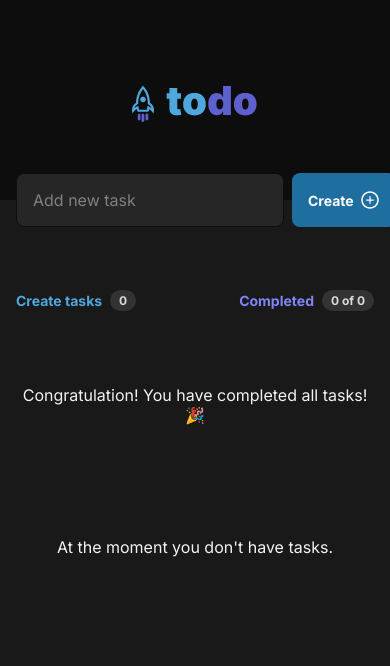
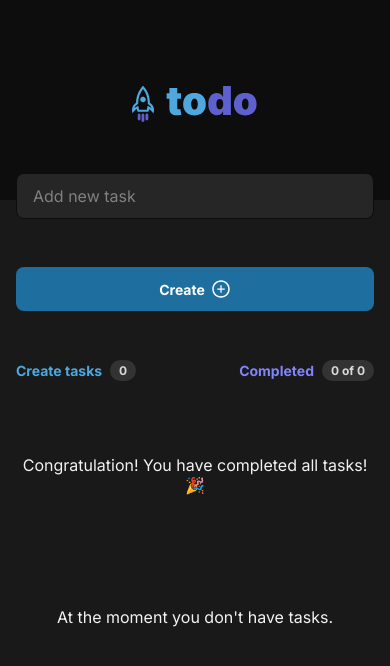
Before and after one commit to luigilesca/todo-app-react-2022, a React (Vite) app: page / in a window 390 px wide. Shown: the top 666 px of the page. Built offline with nearby package versions, Linux system fonts and the light colour scheme.

Commit message:
fix mobile UI

```diff
--- a/src/components/Header/Header.jsx
+++ b/src/components/Header/Header.jsx
@@ -61,9 +61,12 @@
             type='text'
             placeholder='Add new task'
           />
+
           <button>
             Create
-            <AiOutlinePlusCircle size={20} />
+            <span>
+              <AiOutlinePlusCircle size={20} />
+            </span>
           </button>
 
           {titleIsInvalid && <p className={styles.info}>Write your next task</p>}
--- a/src/components/Header/Header.module.css
+++ b/src/components/Header/Header.module.css
@@ -54,3 +54,43 @@
   color: orange;
   font-size: 14px;
 }
+
+@media screen and (max-width: 768px) {
+  .newTaskForm {
+    display: flex;
+    flex-direction: column;
+  }
+
+  .newTaskForm input {
+    width: 100%;
+    height: 100%;
+    display: flex;
+    padding: 12px 16px;
+    margin: 0 auto;
+  }
+
+  .newTaskForm button {
+    width: 100%;
+    height: 100%;
+    display: flex;
+    padding: 12px 16px;
+    margin: 40px auto;
+    text-align: center;
+    align-items: center;
+    justify-content: center;
+  }
+
+  .newTaskForm button span {
+    display: flex;
+    height: 100%;
+    align-items: center;
+    justify-content: center;
+  }
+
+  .info {
+    position: absolute;
+    top: 55px;
+    color: orange;
+    font-size: 14px;
+  }
+}
--- a/src/components/Tasks/Tasks.module.css
+++ b/src/components/Tasks/Tasks.module.css
@@ -1,7 +1,9 @@
 .tasks {
+  /* border: 2px solid red; */
+
   width: 100%;
   max-width: 736px;
-  margin: 0 auto;
+  margin: 0px auto;
   margin-top: 90px;
   padding: 0 1rem;
 }
@@ -48,3 +50,9 @@
   text-align: center;
   margin: 50px auto;
 }
+
+@media screen and (max-width: 768px) {
+  .tasks {
+    margin-top: 160px;
+  }
+}
```
